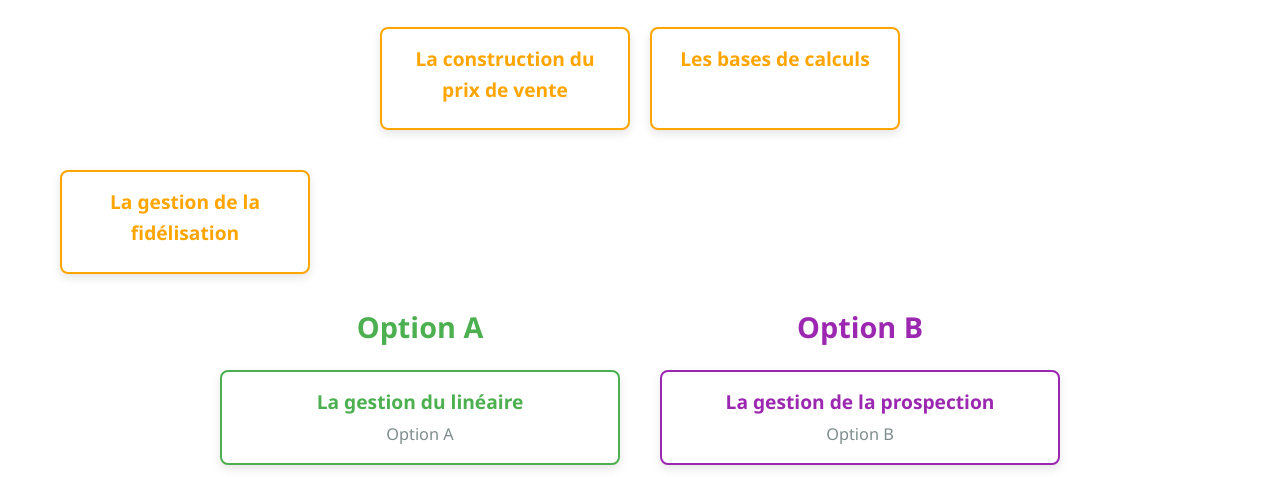
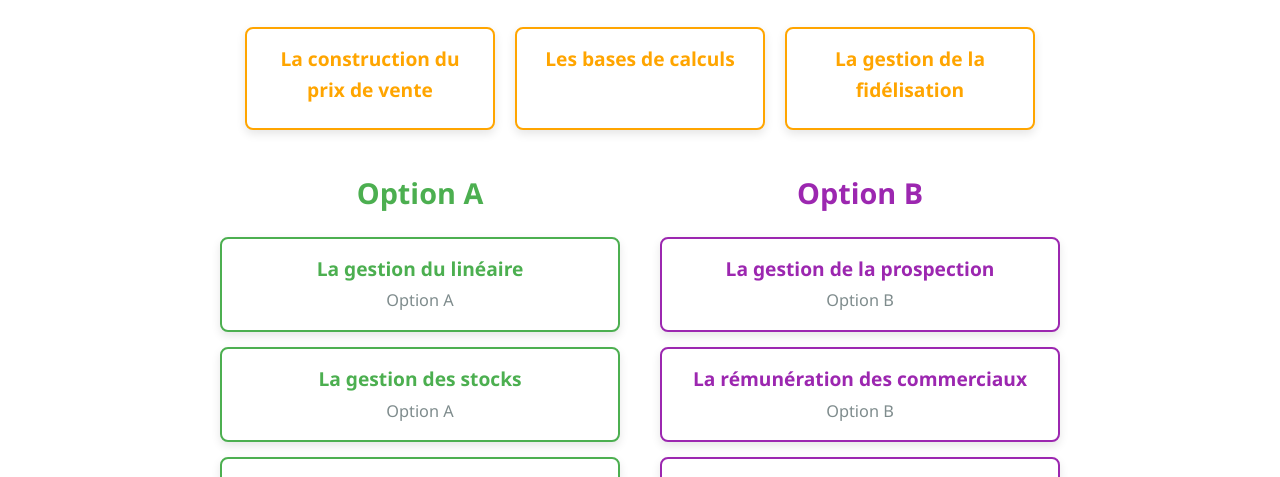
Before and after one commit to faigonpro-dot/test1, a plain HTML site: page calculs.html in a window 1280 px wide. Shown: the part 574-1051 px from the top of the page. Drawn offline with Linux system fonts and the light colour scheme.

Commit message:
Update calculs.html

```diff
--- a/calculs.html
+++ b/calculs.html
@@ -236,17 +236,16 @@
     <h1>Les calculs commerciaux</h1>
 
     <!-- Sections principales -->
-    <div class="sections-container">
+<div class="sections-container">
   <a href="construction-prix.html" class="section-card" style="text-decoration: none; color: inherit;">
     <h3>La construction du prix de vente</h3>
   </a>
   <a href="calculs-base.html" class="section-card" style="text-decoration: none; color: inherit;">
-  <h3>Les bases de calculs</h3>
-</a>
-  </div>
-  <div class="section-card">
+    <h3>Les bases de calculs</h3>
+  </a>
+  <a href="fidélisation.html" class="section-card" style="text-decoration: none; color: inherit;">
     <h3>La gestion de la fidélisation</h3>
-  </div>
+  </a>
 </div>
 
     <!-- Colonnes Option A et B -->
```
